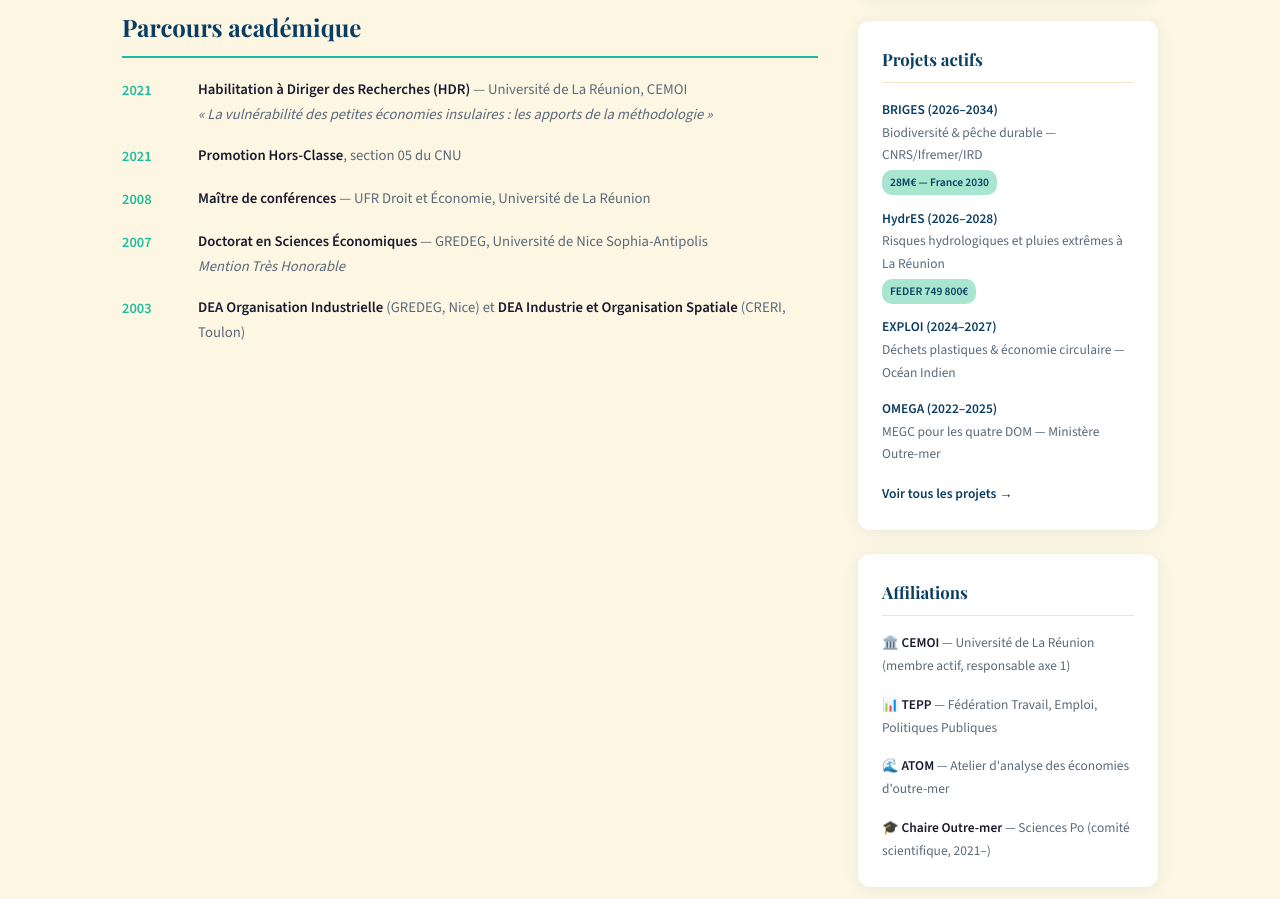
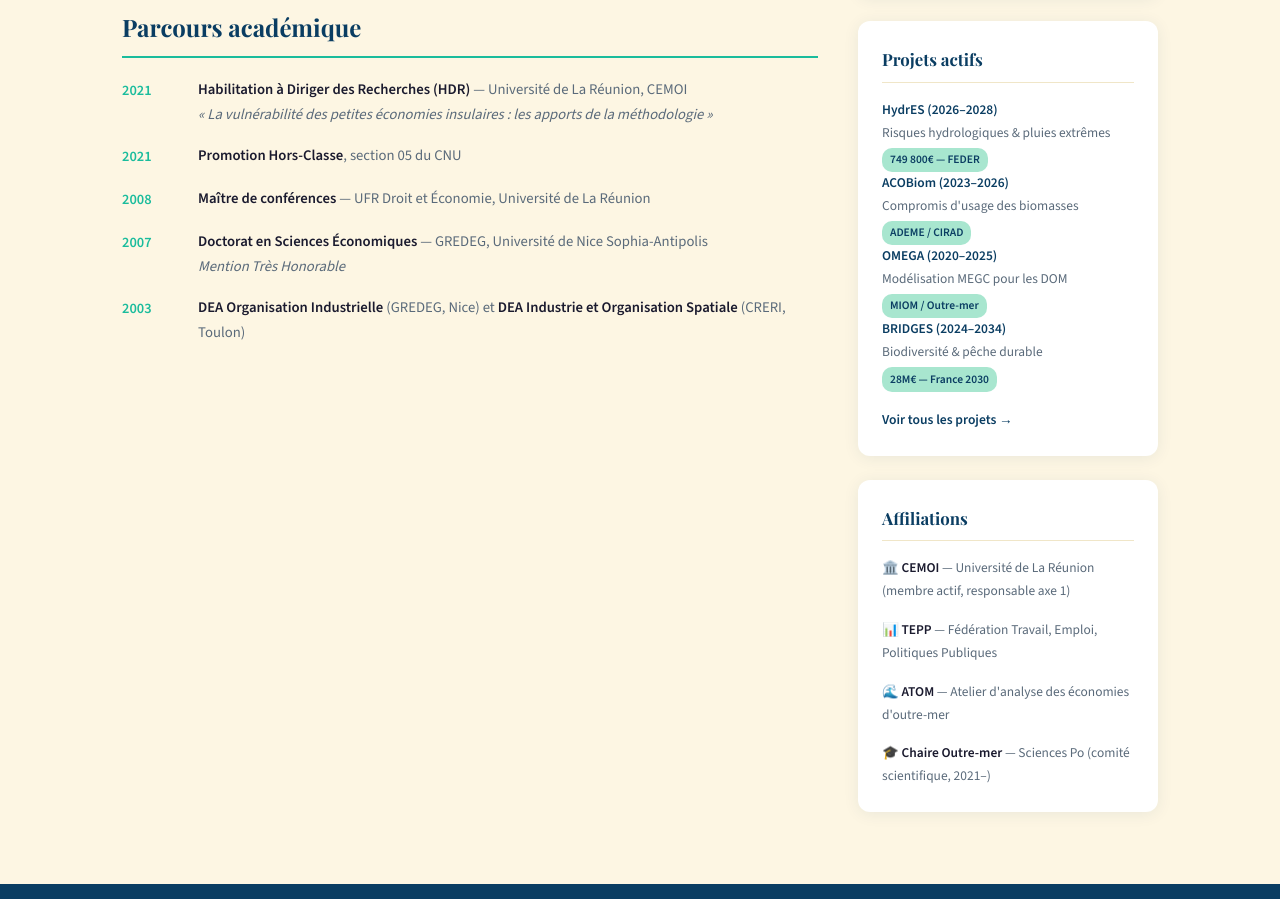
Before and after one commit to SabineGarabedian/Garabedian, a plain HTML site: page index.html in a window 1280 px wide. Shown: the part 1098-1997 px from the top of the page. Drawn offline with nearby package versions, Linux system fonts and the light colour scheme; a web font is replaced by a local one.

Commit message:
Update project listings in index.html

```diff
--- a/index.html
+++ b/index.html
@@ -537,24 +537,26 @@
     <!-- PROJETS EN COURS -->
     <div class="sidebar-card">
       <h3>Projets actifs</h3>
-      <div class="project-mini">
         <div class="proj-item">
-          <div class="proj-name">BRIGES (2026–2034)</div>
-          <div class="proj-desc">Biodiversité & pêche durable — CNRS/Ifremer/IRD</div>
-          <span class="badge">28M€ — France 2030</span>
+          <div class="proj-name">HydrES (2026–2028)</div>
+          <div class="proj-desc">Risques hydrologiques & pluies extrêmes</div>
+          <span class="badge">749 800€ — FEDER</span>
         </div>
         <div class="proj-item">
-          <div class="proj-name">HydrES (2026–2028)</div>
-          <div class="proj-desc">Risques hydrologiques et pluies extrêmes à La Réunion</div>
-          <span class="badge">FEDER 749 800€</span>
+          <div class="proj-name">ACOBiom (2023–2026)</div>
+          <div class="proj-desc">Compromis d'usage des biomasses</div>
+          <span class="badge">ADEME / CIRAD</span>
         </div>
         <div class="proj-item">
-          <div class="proj-name">EXPLOI (2024–2027)</div>
-          <div class="proj-desc">Déchets plastiques & économie circulaire — Océan Indien</div>
+          <div class="proj-name">OMEGA (2020–2025)</div>
+          <div class="proj-desc">Modélisation MEGC pour les DOM</div>
+          <span class="badge">MIOM / Outre-mer</span>
         </div>
+       <div class="project-mini">
         <div class="proj-item">
-          <div class="proj-name">OMEGA (2022–2025)</div>
-          <div class="proj-desc">MEGC pour les quatre DOM — Ministère Outre-mer</div>
+          <div class="proj-name">BRIDGES (2024–2034)</div>
+          <div class="proj-desc">Biodiversité & pêche durable</div>
+          <span class="badge">28M€ — France 2030</span>
         </div>
       </div>
       <a href="projets.html" style="display:inline-block;margin-top:1rem;color:var(--ocean);font-size:0.85rem;font-weight:600;text-decoration:none;">Voir tous les projets →</a>
```
